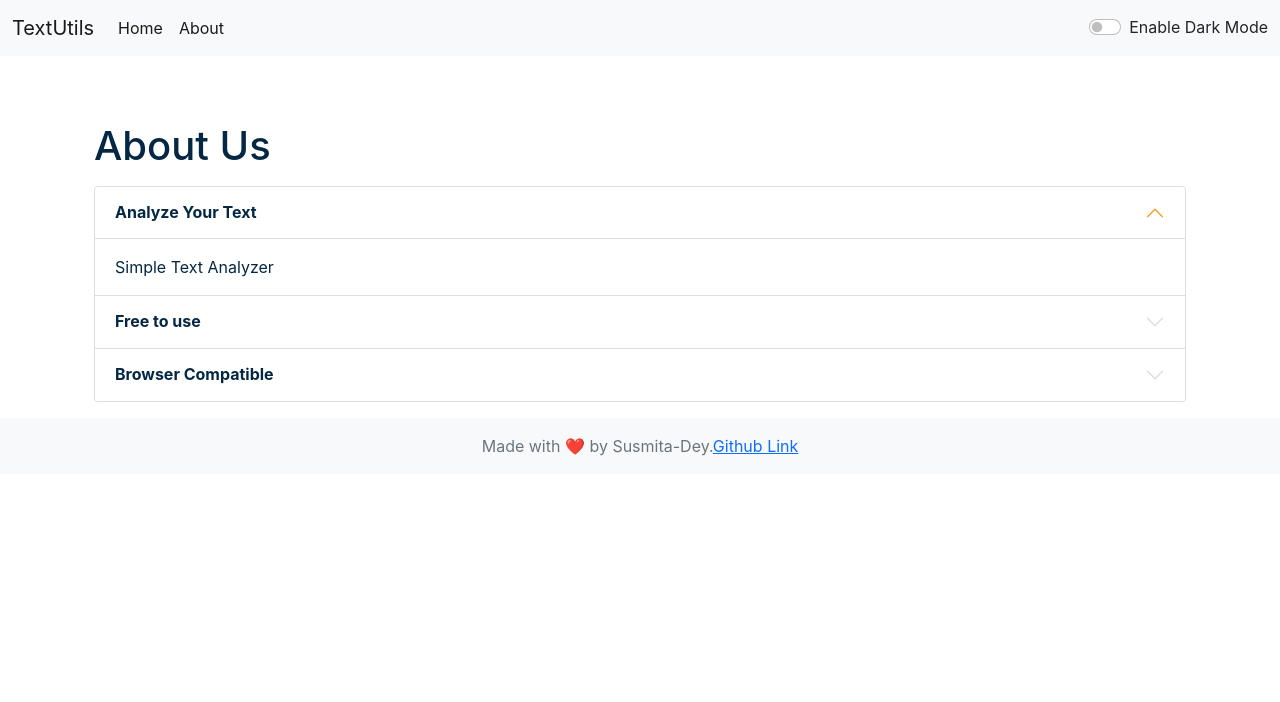
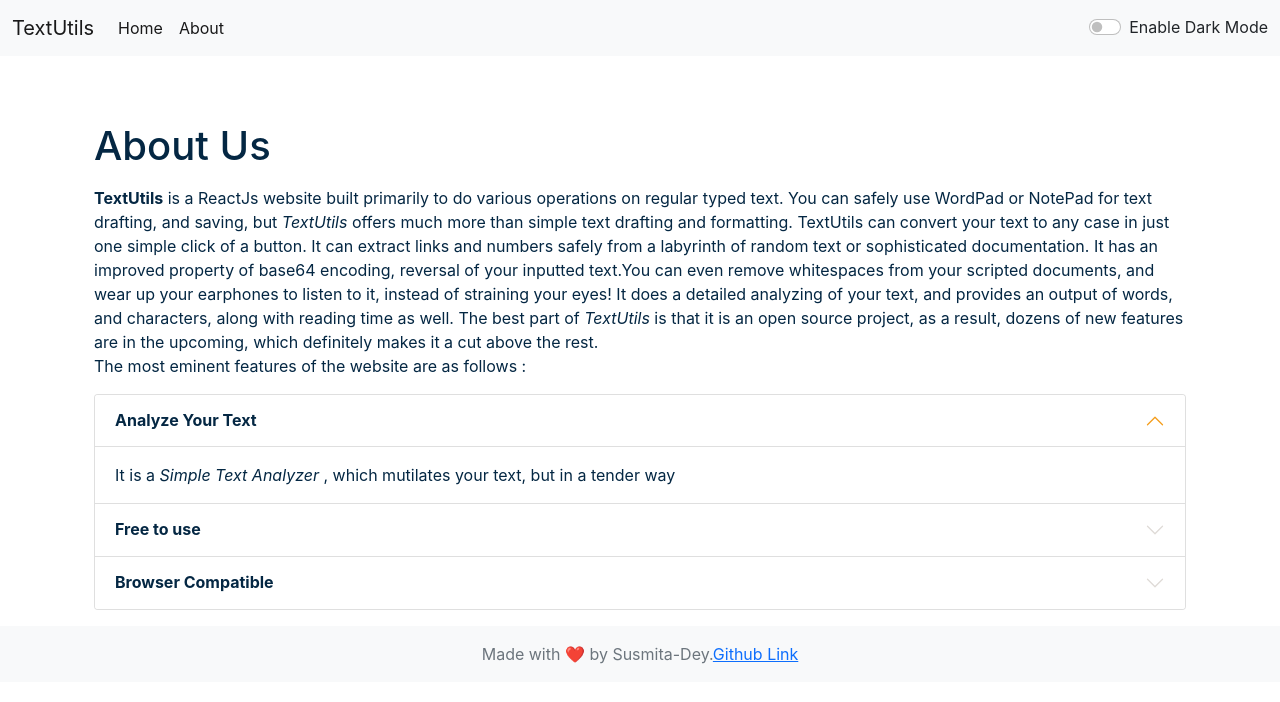
Before and after one commit to Susmita-Dey/TextUtils, a React (Create React App) app: page /about in a window 1280 px wide. Shown: the top 702 px of the page. Built offline with nearby package versions, Linux system fonts and the light colour scheme; the HTML template or start-up script is replaced by a standard one.

Commit message:
updated about section

```diff
--- a/src/components/About.js
+++ b/src/components/About.js
@@ -12,6 +12,13 @@
       style={{ color: props.mode === "dark" ? "white" : "#042743" }}
     >
       <h1 className="my-3">About Us</h1>
+      <p><b>TextUtils</b> is a ReactJs website built primarily to do various operations on regular typed text.
+        You can safely use WordPad or NotePad for text drafting, and saving, but <i>TextUtils</i> offers much more than simple text drafting and formatting.
+        TextUtils can convert your text to any case in just one simple click of a button. It can extract links and numbers safely from a labyrinth of random text or sophisticated documentation.
+        It has an improved property of base64 encoding, reversal of your inputted text.You can even remove whitespaces from your scripted documents, and wear up your earphones to listen to it, instead of straining your eyes!
+        It does a detailed analyzing of your text, and provides an output of words, and characters, along with reading time as well. The best part of <i>TextUtils</i> is that it is an open source project, as a result, dozens
+        of new features are in the upcoming, which definitely makes it a cut above the rest. <br/>The most eminent features of the website are as follows :
+      </p>
       <div className="accordion" id="accordionExample">
         <div className="accordion-item" style={myStyle}>
           <h2 className="accordion-header" id="headingOne">
@@ -33,7 +40,7 @@
             aria-labelledby="headingOne"
             data-bs-parent="#accordionExample"
           >
-            <div className="accordion-body">Simple Text Analyzer</div>
+            <div className="accordion-body">It is a <i>Simple Text Analyzer</i> , which mutilates your text, but in a tender way</div>
           </div>
         </div>
         <div className="accordion-item" style={myStyle}>
@@ -57,7 +64,7 @@
             data-bs-parent="#accordionExample"
           >
             <div className="accordion-body">
-              It is completely free to use. No credit cards required. Use as
+              It is completely <i>free</i> to use. No credit cards required. Use as
               much as you want!!
             </div>
           </div>
@@ -83,7 +90,7 @@
             data-bs-parent="#accordionExample"
           >
             <div className="accordion-body">
-              It is compatible with all of your favorite browsers.
+              It is compatible with all of your <i>favorite</i> browsers.
             </div>
           </div>
         </div>
```
Also changed, not shown: 1 other file (tests, documents, lock files or other folders).
